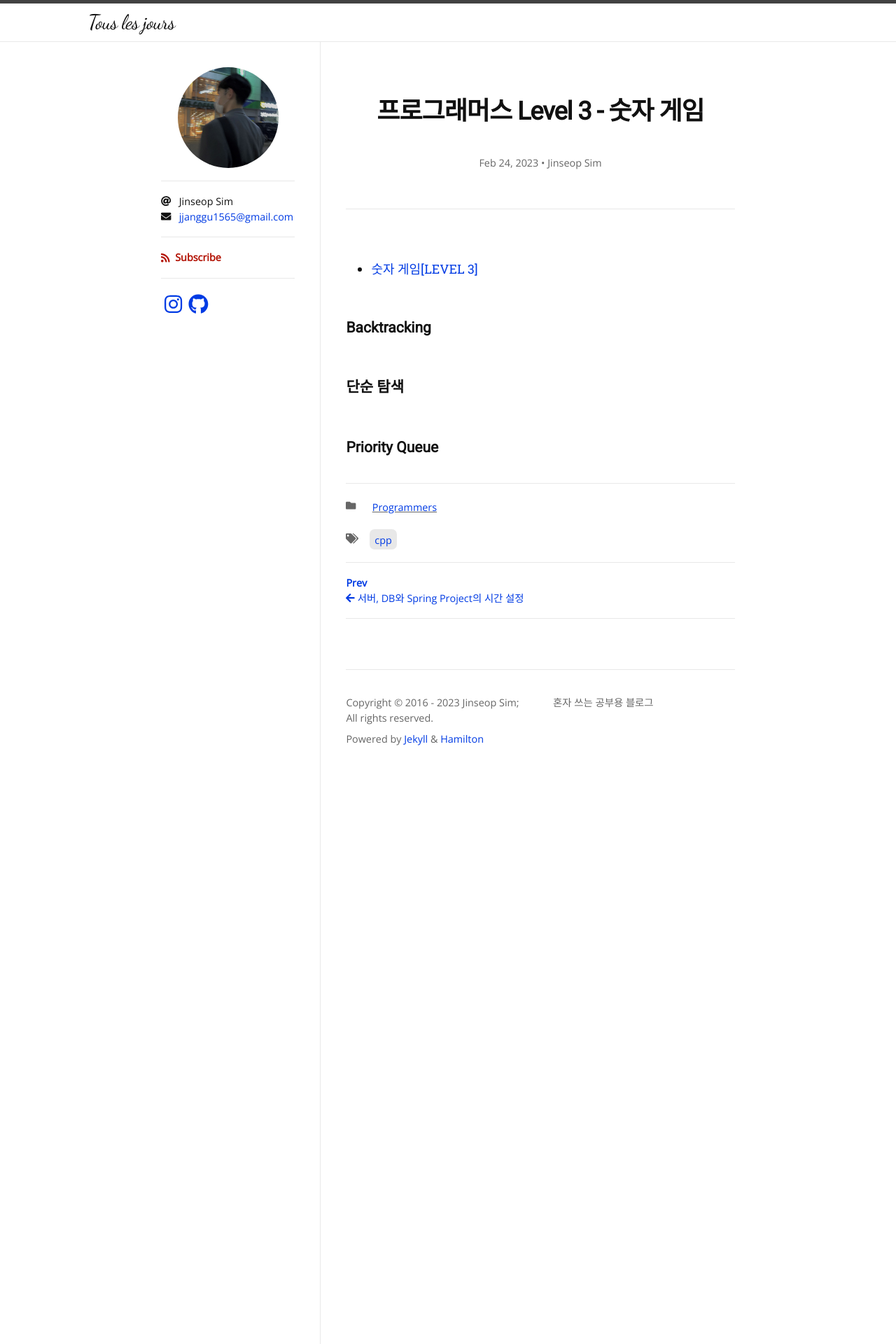
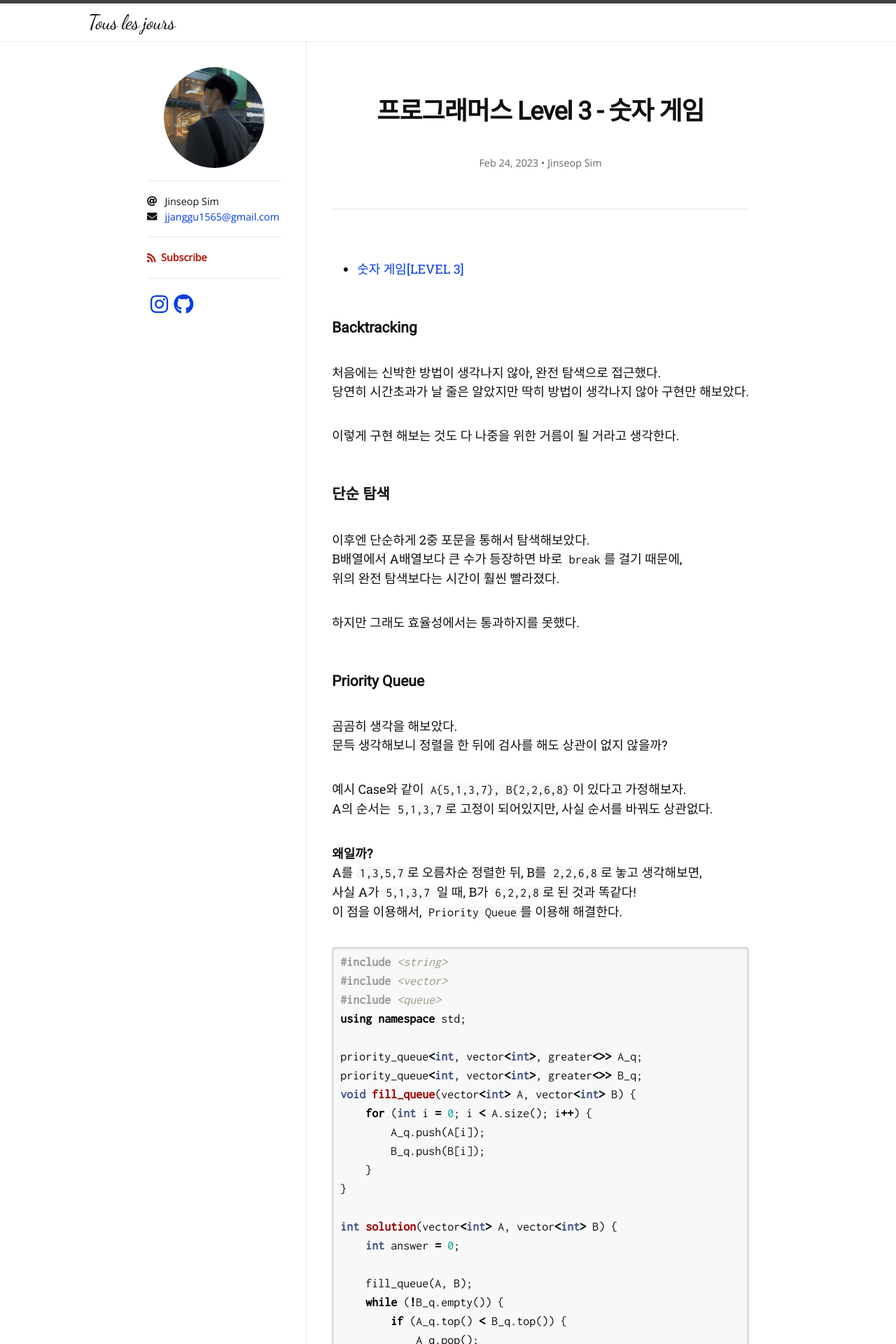
Before and after one commit to Jinseop-Sim/Jinseop-Sim.github.io, a Jekyll site: the page built from _posts/2023-02-24-programmers-41.md, in a window 1280 px wide. Shown: the top 1920 px of the page at 70% size. Built offline with Jekyll 4.4.1, drawn with Linux system fonts in a browser that asks for light colours; nearby versions of some CDN libraries; some web fonts are replaced; some of the changed text lies outside the part shown.

Commit message:
글 내용 추가

````diff
--- a/_posts/2023-02-24-programmers-41.md
+++ b/_posts/2023-02-24-programmers-41.md
@@ -9,7 +9,60 @@ author:
 - [숫자 게임[LEVEL 3]](https://school.programmers.co.kr/learn/courses/30/lessons/12987)
 
 ### Backtracking
+처음에는 신박한 방법이 생각나지 않아, 완전 탐색으로 접근했다.
+당연히 시간초과가 날 줄은 알았지만 딱히 방법이 생각나지 않아 구현만 해보았다.
+
+이렇게 구현 해보는 것도 다 나중을 위한 거름이 될 거라고 생각한다.
 
 ### 단순 탐색
+이후엔 단순하게 2중 포문을 통해서 탐색해보았다.
+B배열에서 A배열보다 큰 수가 등장하면 바로 ```break```를 걸기 때문에,
+위의 완전 탐색보다는 시간이 훨씬 빨라졌다.
+
+하지만 그래도 효율성에서는 통과하지를 못했다.
 
 ### Priority Queue
+곰곰히 생각을 해보았다.
+문득 생각해보니 정렬을 한 뒤에 검사를 해도 상관이 없지 않을까?
+
+예시 Case와 같이 ```A{5,1,3,7}, B{2,2,6,8}```이 있다고 가정해보자.
+A의 순서는 ```5,1,3,7```로 고정이 되어있지만, 사실 순서를 바꿔도 상관없다.
+
+__왜일까?__
+A를 ```1,3,5,7```로 오름차순 정렬한 뒤, B를 ```2,2,6,8```로 놓고 생각해보면,
+사실 A가 ```5,1,3,7``` 일 때, B가 ```6,2,2,8```로 된 것과 똑같다!
+이 점을 이용해서, ```Priority Queue```를 이용해 해결한다.
+
+{% highlight cpp %}
+#include <string>
+#include <vector>
+#include <queue>
+using namespace std;
+
+priority_queue<int, vector<int>, greater<>> A_q;
+priority_queue<int, vector<int>, greater<>> B_q;
+void fill_queue(vector<int> A, vector<int> B) {
+    for (int i = 0; i < A.size(); i++) {
+        A_q.push(A[i]);
+        B_q.push(B[i]);
+    }
+}
+
+int solution(vector<int> A, vector<int> B) {
+    int answer = 0;
+
+    fill_queue(A, B);
+    while (!B_q.empty()) {
+        if (A_q.top() < B_q.top()) {
+            A_q.pop();
+            B_q.pop();
+            answer++;
+            continue;
+        }
+
+        B_q.pop();
+    }
+
+    return answer;
+}
+{% endhighlight %}
````
